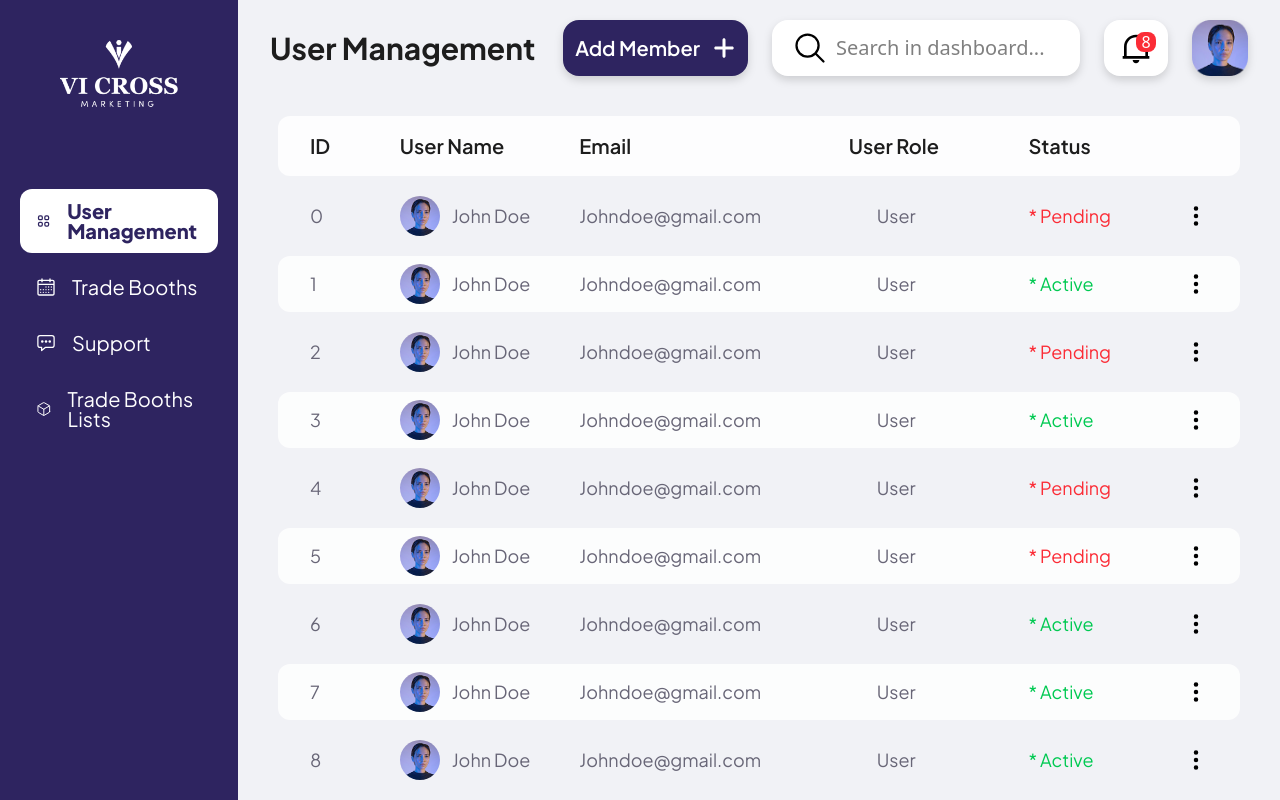
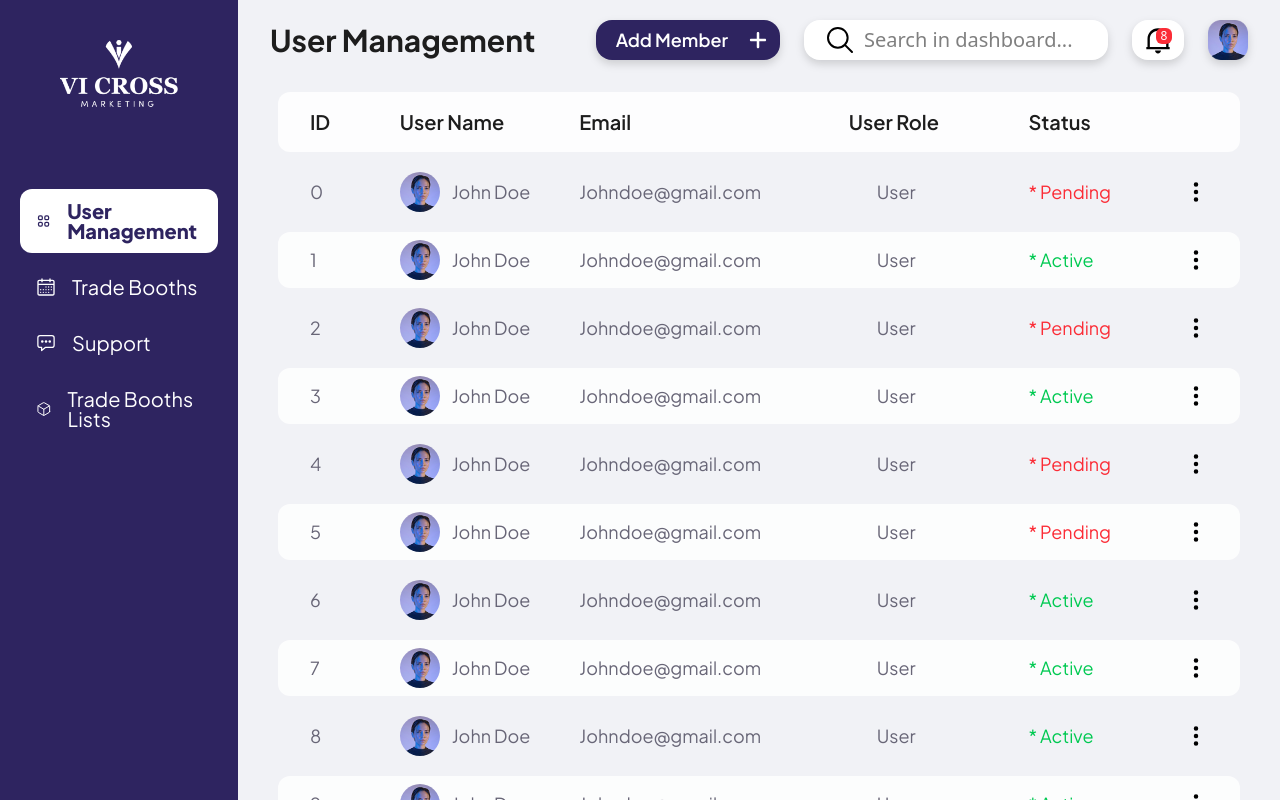
Before and after one commit to Rao-Hamza853/VI-Cross, a React (Vite) app: page / in a window 1280 px wide. Built offline with nearby package versions, Linux system fonts and the light colour scheme.

Commit message:
trade booths weekly schedule modifications 1

```diff
--- a/src/component/ui/notification-btn.jsx
+++ b/src/component/ui/notification-btn.jsx
@@ -2,9 +2,9 @@ import { RiNotification2Line } from "react-icons/ri";
 
 const NotificationBtn = () => {
   return (
-    <div className='bg-white h-full px-4 flex items-center justify-center rounded-2xl relative drop-shadow-lg'>
-        <RiNotification2Line className='size-8' />
-        <div className='bg-red-500 w-5 h-5 text-white flex items-center justify-center rounded-lg absolute top-3 left-8'>
+    <div className='bg-white h-full px-3 flex items-center justify-center rounded-2xl relative drop-shadow-lg'>
+        <RiNotification2Line className='size-7' />
+        <div className='bg-red-500 w-4 h-4 text-white text-xs flex items-center justify-center rounded-md absolute top-2 left-6'>
          8
         </div>
     </div>
--- a/src/component/ui/search-box.jsx
+++ b/src/component/ui/search-box.jsx
@@ -3,7 +3,7 @@ import { IoSearchOutline } from "react-icons/io5";
 const SearchBox = () => {
   return (
     <div className='bg-white h-full flex items-center justify-center gap-x-2 p-5 rounded-2xl drop-shadow-lg'>
-        <IoSearchOutline className='size-9' />
+        <IoSearchOutline className='size-8' />
         <input type="text" placeholder='Search in dashboard...' className='w-36 xl:w-56 2xl:w-[30rem] outline-none xl:text-xl' />
     </div>
   )
--- a/src/component/ui/sliderBtn.jsx
+++ b/src/component/ui/sliderBtn.jsx
@@ -2,8 +2,8 @@ import { PiSlidersHorizontalFill } from "react-icons/pi"
 
 const SliderBtn = () => {
   return (
-    <div className='bg-white h-full px-4 flex items-center justify-center rounded-2xl drop-shadow-lg'>
-        <PiSlidersHorizontalFill className='size-8' />
+    <div className='bg-white h-full px-3 flex items-center justify-center rounded-2xl drop-shadow-lg'>
+        <PiSlidersHorizontalFill className='size-7' />
     </div>
   )
 }
--- a/src/component/weekly-calender.jsx
+++ b/src/component/weekly-calender.jsx
@@ -94,7 +94,7 @@ export default function WeeklyCalendar() {
   }
 
   return (
-    <div className="rounded-2xl py-6 bg-white/85 mt-4">
+    <div className="rounded-2xl py-6 bg-white/85 mt-5">
       <div className="flex justify-between items-center mb-4 px-5">
         <button className="flex items-center gap-2 bg-primary text-white font-jakarta px-4 py-2 rounded-md cursor-pointer">
           <Plus size={16} /> Add Trade Booths
--- a/src/pages/trade-booths.jsx
+++ b/src/pages/trade-booths.jsx
@@ -24,8 +24,8 @@ const TradeBooths = () => {
   return (
     <div className='flex h-screen overflow-hidden'>
       <Sidebar/>
-      <div className='bg-secondary h-screen w-full'>
-        <header className='h-24 px-5 xl:px-8 py-5 2xl:py-4 flex items-center justify-between'>
+      <div className='bg-secondary h-screen w-full pb-[]'>
+        <header className='h-20 px-5 xl:px-8 py-5 2xl:py-4 flex items-center justify-between'>
             <h3 className='text-2xl xl:text-3xl 2xl:text-4xl text-black-light font-bold font-jakarta'>Trade Booths</h3>
             <div className='h-full flex items-center gap-x-6'>
               <SearchBox/>
@@ -33,7 +33,7 @@ const TradeBooths = () => {
               <ProfileImg/>
             </div>
           </header>
-          <div className='h-screen overflow-y-auto scrollbar-hide px-10 py-5'>
+          <div className='h-screen overflow-y-auto scrollbar-hide px-10 py-2'>
             <div className='grid grid-cols-3 gap-x-8'>
               <div className='w-[100%] space-y-5 col-span-2'>
                 <div className='flex justify-between pb-2.5 pt-4'>
@@ -56,12 +56,13 @@ const TradeBooths = () => {
                   ))
                 }
               </div>
-              <div className=''>
+              <div>
                 <Calendar/>
               </div>
             </div>
-            {/* <CalendarSchedule/> */}
-            <WeeklyCalendar/>
+            <div className='pb-10'>
+              <WeeklyCalendar/>
+            </div>
           </div>
       </div>
     </div>
--- a/src/pages/user-management.jsx
+++ b/src/pages/user-management.jsx
@@ -114,19 +114,19 @@ const UserManagement = () => {
     <div className='flex h-screen overflow-hidden'>
       <Sidebar/>
       <div className='bg-secondary h-screen w-full'>
-        <header className='h-24 px-5 xl:px-8 py-5 2xl:py-4 flex items-center justify-between'>
+        <header className='h-20 px-5 xl:px-8 py-5 2xl:py-4 flex items-center justify-between'>
           <h3 className='text-2xl xl:text-3xl 2xl:text-4xl text-black-light font-bold font-jakarta'>User Management</h3>
           <div className='h-full flex items-center gap-x-6'>
             <div className='flex items-center justify-center h-full p-3 gap-x-3 bg-primary rounded-2xl drop-shadow-lg'>
-              <button className='text-white xl:text-xl font-semibold font-jakarta'>Add Member</button>
-              <FaPlus className='fill-white xl:size-6'/>
+              <button className='text-white xl:text-lg px-2 font-semibold font-jakarta'>Add Member</button>
+              <FaPlus className='fill-white xl:size-5'/>
             </div>
             <SearchBox/>
             <NotificationBtn/>
             <ProfileImg/>
           </div>
         </header>
-        <div className='px-10 py-5'>
+        <div className='px-10 py-3'>
           <div className='grid grid-cols-10 px-8 py-4 rounded-xl bg-white/85'>
             <h4 className='text-lg xl:text-xl font-semibold text-black-light font-jakarta'>ID</h4>
             <h4 className='text-lg xl:text-xl font-semibold text-black-light font-jakarta col-span-2'>User Name</h4>
```
